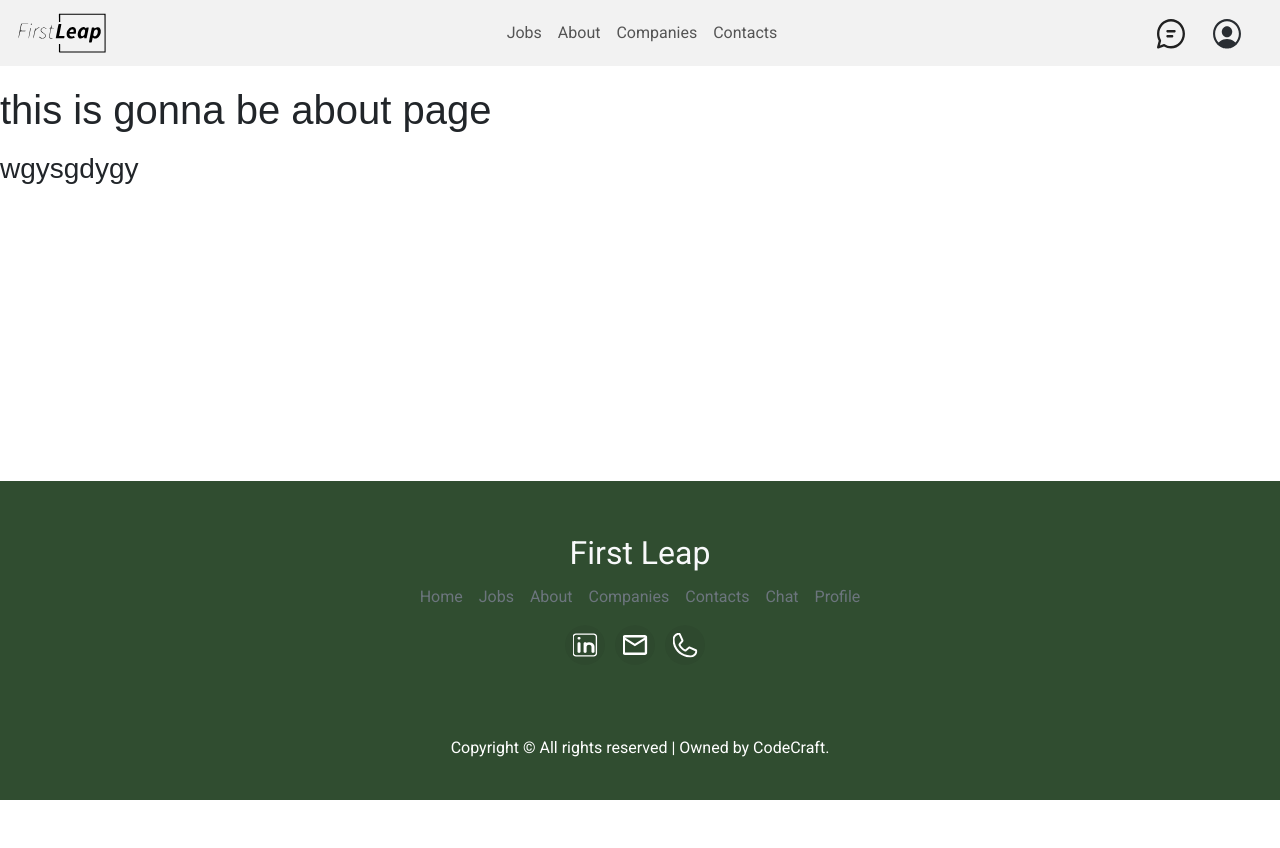
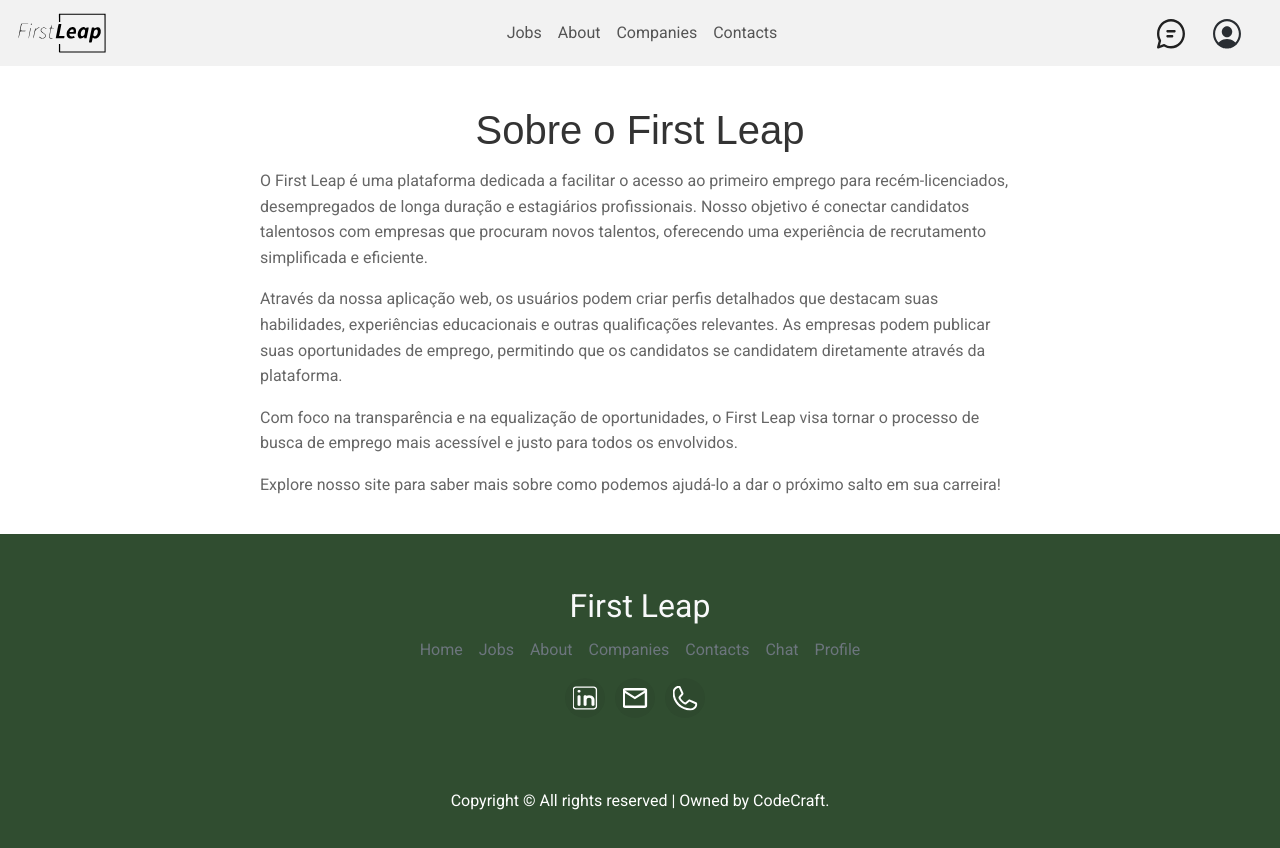
Before and after one commit to Arianna-Cicero/First-Leap, a React (Vite) app: page /about in a window 1280 px wide. Shown: the top 848 px of the page. Before the commit the page ends 800 px from the top, so only its background shows below. Built offline with nearby package versions, Linux system fonts and the light colour scheme.

Commit message:
Chore: Simple about page and companie page

```diff
--- a/src/pages/about.jsx
+++ b/src/pages/about.jsx
@@ -3,11 +3,54 @@ import Layout from "../components/layout";
 
 function About() {
   return (
-    <Layout>
-      <h1>this is gonna be about page</h1>
-      <h3>wgysgdygy</h3>
-    </Layout>
+    <>
+      <Layout>
+        <div style={styles.container}>
+          <h1 style={styles.header}>Sobre o First Leap</h1>
+          <p style={styles.paragraph}>
+            O First Leap é uma plataforma dedicada a facilitar o acesso ao
+            primeiro emprego para recém-licenciados, desempregados de longa
+            duração e estagiários profissionais. Nosso objetivo é conectar
+            candidatos talentosos com empresas que procuram novos talentos,
+            oferecendo uma experiência de recrutamento simplificada e eficiente.
+          </p>
+          <p style={styles.paragraph}>
+            Através da nossa aplicação web, os usuários podem criar perfis
+            detalhados que destacam suas habilidades, experiências educacionais
+            e outras qualificações relevantes. As empresas podem publicar suas
+            oportunidades de emprego, permitindo que os candidatos se candidatem
+            diretamente através da plataforma.
+          </p>
+          <p style={styles.paragraph}>
+            Com foco na transparência e na equalização de oportunidades, o First
+            Leap visa tornar o processo de busca de emprego mais acessível e
+            justo para todos os envolvidos.
+          </p>
+          <p style={styles.paragraph}>
+            Explore nosso site para saber mais sobre como podemos ajudá-lo a dar
+            o próximo salto em sua carreira!
+          </p>
+        </div>
+      </Layout>
+    </>
   );
 }
+const styles = {
+  container: {
+    padding: "20px",
+    maxWidth: "800px",
+    margin: "0 auto",
+    fontFamily: "Arial, sans-serif",
+  },
+  header: {
+    textAlign: "center",
+    color: "#333",
+  },
+  paragraph: {
+    fontSize: "16px",
+    lineHeight: "1.6",
+    color: "#666",
+  },
+};
 
 export default About;
--- a/src/pages/companies.jsx
+++ b/src/pages/companies.jsx
@@ -4,9 +4,48 @@ import Layout from "../components/layout";
 function Companies() {
   return (
     <Layout>
-      <h1>this is gonna be Companies page</h1>
+      <div className="companies-page">
+      <div style={styles.container}>
+          <h1 style={styles.header}>Para Empresas</h1>
+          <p style={styles.paragraph}>
+            Bem-vindo à First Leap, a plataforma dedicada a facilitar o recrutamento de talentos recém-licenciados,
+            desempregados de longa duração e estagiários profissionais.
+          </p>
+          <p style={styles.paragraph}>
+            Nosso principal objetivo é conectar sua empresa com candidatos qualificados que estejam prontos para dar o
+            próximo passo em suas carreiras. Através da nossa aplicação web, você pode publicar suas ofertas de emprego e
+            explorar perfis detalhados de candidatos que se encaixam nos requisitos necessários para suas vagas.
+          </p>
+          <p style={styles.paragraph}>
+            Oferecemos uma experiência de recrutamento simplificada e eficiente, permitindo que você encontre talentos de
+            forma rápida e precisa. Estamos comprometidos em ajudar sua empresa a preencher posições importantes com os
+            melhores profissionais disponíveis no mercado.
+          </p>
+          <p style={styles.paragraph}>
+            Explore nossos serviços e descubra como podemos ajudá-lo a encontrar os talentos que sua empresa precisa para
+            crescer e prosperar.
+          </p>
+        </div>
+        </div>
     </Layout>
   );
 }
+const styles = {
+  container: {
+    padding: "20px",
+    maxWidth: "800px",
+    margin: "0 auto",
+    fontFamily: "Arial, sans-serif",
+  },
+  header: {
+    textAlign: "center",
+    color: "#333",
+  },
+  paragraph: {
+    fontSize: "16px",
+    lineHeight: "1.6",
+    color: "#666",
+  },
+};
 
 export default Companies;
```
